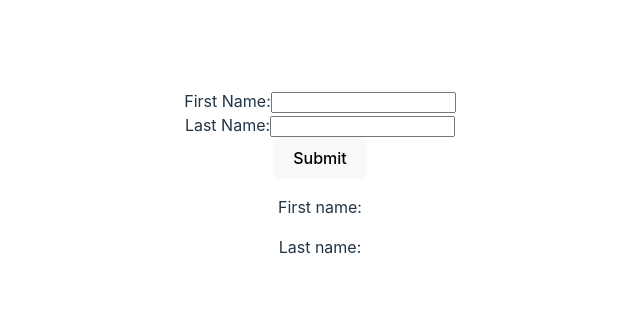
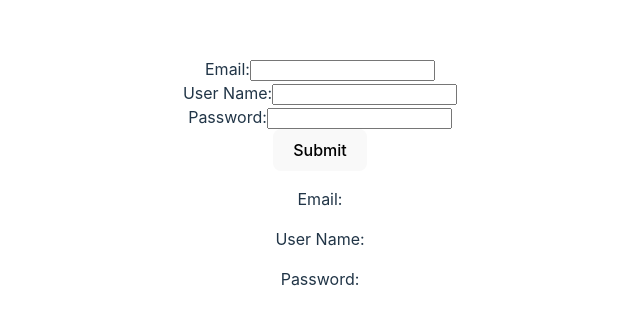
Before and after one commit to ShlykovAA/vite_react, a React (Vite) app: page / in a window 1280 px wide. Shown: the part 218-542 px from the top of the page, without its empty margins (320-960 px from the left). Built offline with nearby package versions, Linux system fonts and the light colour scheme.

Commit message:
lesson 42 end

```diff
--- a/src/sections/form/form.tsx
+++ b/src/sections/form/form.tsx
@@ -1,21 +1,27 @@
 import React from "react";
-import { useForm } from "react-hook-form";
+import { useForm, Controller } from "react-hook-form";
 import { yupResolver } from '@hookform/resolvers/yup';
 import * as Yup from "yup";
 
 interface IForm {
-    firstName: string;
-    lastName: string;
+    email: string;
+    userName: string;
+    password: string;
 }
 
 const validationSchema = Yup.object({
-    firstName: Yup.string().required("Required"),
-    lastName: Yup.string().required("Required"),
+    email: Yup.string().required("Required").email("Incorrect email"),
+    userName: Yup.string().required("Required"),
+    password: Yup.string()
+        .required("Required")
+        .min(8,"Password is too short")
+        .matches(/\d+/,"Password should have at least one number")
+        .matches(/[A-Z]+/,"Password should have at least one uppercase letter"),
 })
 
 export const Form = () => {
     const [submitted, setSubmitted] = React.useState<boolean>(false);
-    const { handleSubmit, register, formState, getValues } = useForm<IForm>({
+    const { handleSubmit, register, formState, getValues, control } = useForm<IForm>({
         mode: "onBlur",
         resolver: yupResolver(validationSchema)
     });
@@ -29,26 +35,37 @@ export const Form = () => {
         <>
             <form onSubmit={handleSubmit(onSubmit)}>
                 <label>
-                    First Name:
-                    <input type="text" {...register('firstName')} />
+                    Email:
+                    <input type="text" {...register('email')} />
                 </label>
-                { formState.errors.firstName && formState.touchedFields.firstName && (
-                    <p>{formState.errors.firstName.message}</p>
+                { formState.errors.email && formState.touchedFields.email && (
+                    <p>{formState.errors.email.message}</p>
                 )}
                 <br />
                 <label>
-                    Last Name:
-                    <input type="text" {...register('lastName')} />
+                    User Name:
+                    <Controller name="userName" defaultValue="" control={control} render={
+                        ({field}) => <input {...field} />
+                    } />
                 </label>
-                { formState.errors.lastName && formState.touchedFields.lastName && (
-                    <p>{formState.errors.lastName.message}</p>
+                { formState.errors.userName && formState.touchedFields.userName && (
+                    <p>{formState.errors.userName.message}</p>
+                )}
+                <br />
+                <label>
+                    Password:
+                    <input type="text" {...register('password')} />
+                </label>
+                { formState.errors.password && formState.touchedFields.password && (
+                    <p>{formState.errors.password.message}</p>
                 )}
                 <br />
                 <button type="submit">Submit</button>
             </form>
             <div>
-                <p>First name: {values.firstName}</p>
-                <p>Last name: {values.lastName}</p>
+                <p>Email: {values.email}</p>
+                <p>User Name: {values.userName}</p>
+                <p>Password: {values.password}</p>
             </div>
         </>
     )
```
